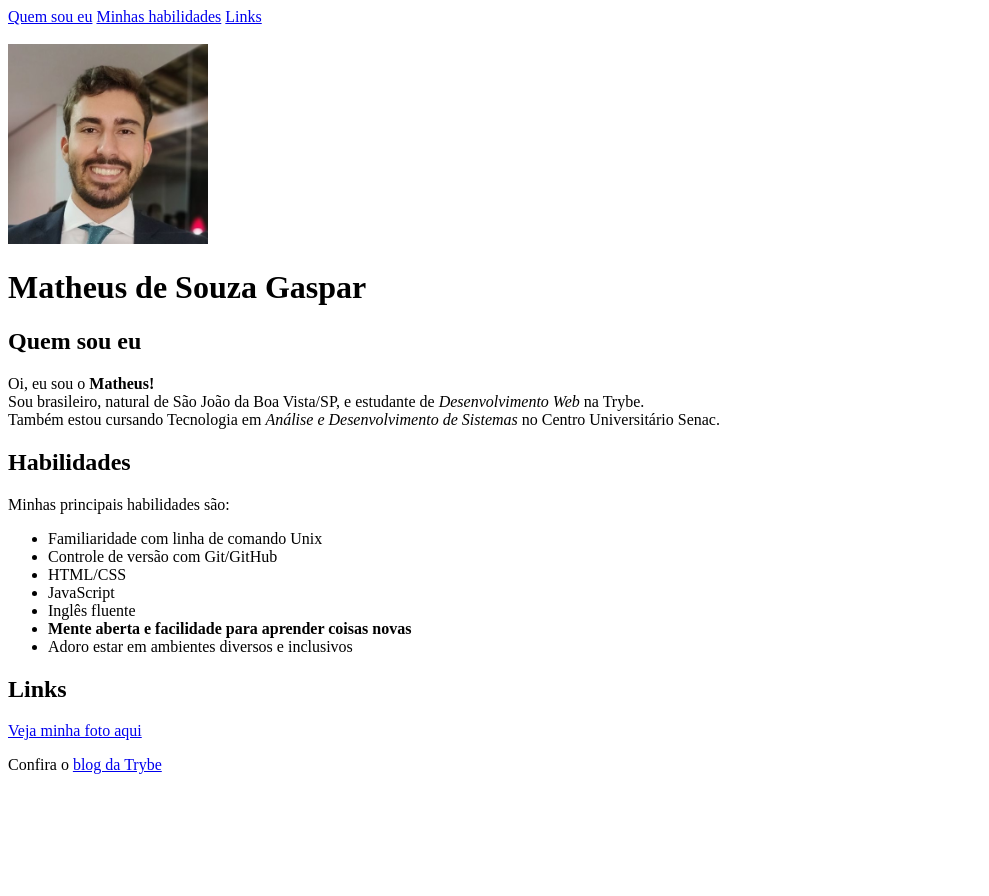
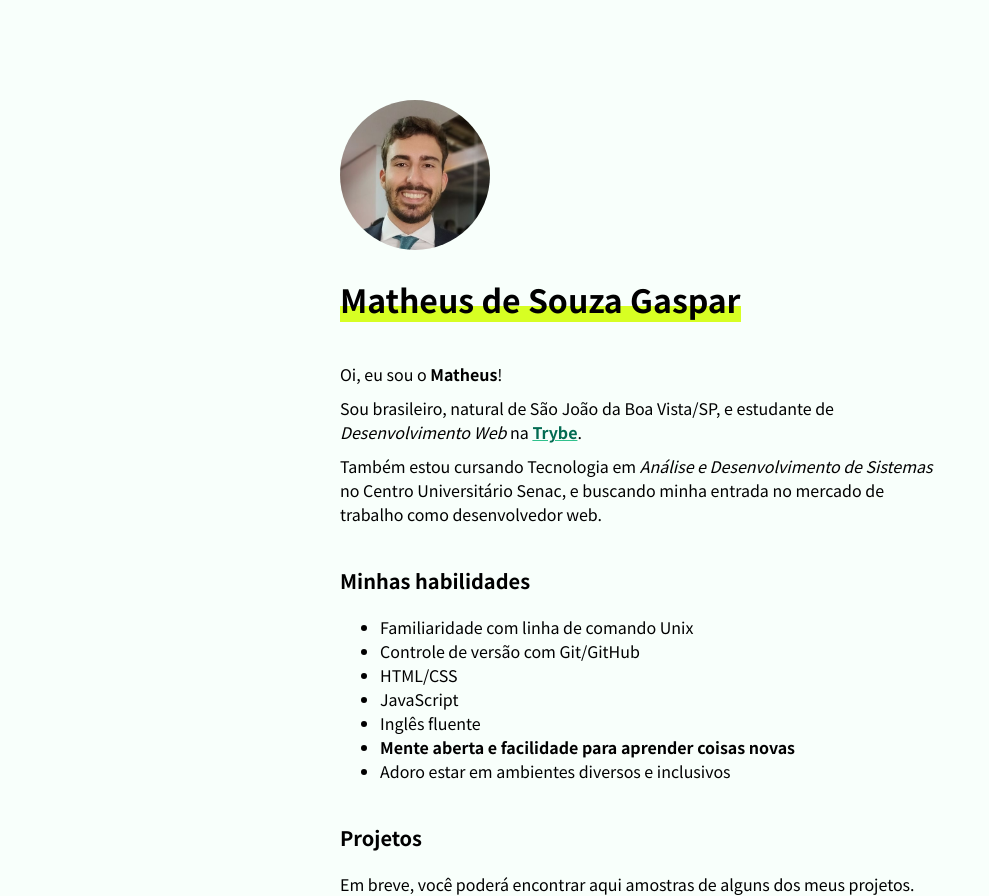
Before and after one commit to msgaspar/msgaspar.github.io, a plain HTML site: page index.html in a window 1280 px wide. Shown: the whole page, without its empty margins (0-989 px from the left). Before the commit the page ends 800 px from the top, so only its background shows below. Drawn offline with Linux system fonts and the light colour scheme.

Commit message:
adiciona estilos em css para primeira versão do portfolio

```diff
--- a/index.html
+++ b/index.html
@@ -3,22 +3,29 @@
 <head>
   <meta charset="UTF-8">
   <title>Portfolio | Matheus Gaspar</title>
+  <link rel="preconnect" href="https://fonts.gstatic.com">
+  <link href="https://fonts.googleapis.com/css2?family=Noto+Sans+JP:wght@400;700;900&display=swap" rel="stylesheet">
+  <link rel="stylesheet" href="style.css">
 </head>
 <body>
-  <a href="#sobre">Quem sou eu</a>
-  <a href="#habilidades">Minhas habilidades</a>
-  <a href="#links">Links</a>
+  <!-- <nav>
+    <a href="#sobre">Quem sou eu</a>
+    <a href="#habilidades">Minhas habilidades</a>
+    <a href="#links">Links</a>
+  </nav> -->
 
-  <br>
-  <br>
+  <div class="title-section">
+    <img id="profile-photo" src="fotoMatheus.jpg" alt="Matheus Gaspar">
+    <h1>Matheus de Souza Gaspar</h1>
+  </div>
 
-  <img id="foto-perfil" src="fotoMatheus.jpg" alt="Matheus Gaspar" width="200px">
-  <h1>Matheus de Souza Gaspar</h1>
-  <h2 id="sobre">Quem sou eu</h2>
-  <p>Oi, eu sou o <strong>Matheus!</strong><br>Sou brasileiro, natural de São João da Boa Vista/SP, e estudante de <em>Desenvolvimento Web</em> na Trybe.<br>Também estou cursando Tecnologia em <em>Análise e Desenvolvimento de Sistemas</em> no Centro Universitário Senac. </p>
+  <div class="about-section">
+    <p>Oi, eu sou o <strong>Matheus</strong>!</p>
+    <p>Sou brasileiro, natural de São João da Boa Vista/SP, e estudante de <em>Desenvolvimento Web</em> na <a id="link-trybe" target="_blank" href="https://www.betrybe.com">Trybe</a>.</p>
+    <p>Também estou cursando Tecnologia em <em>Análise e Desenvolvimento de Sistemas</em> no Centro Universitário Senac, e buscando minha entrada no mercado de trabalho como desenvolvedor web.</p>
+  </div>
 
-  <h2 id="habilidades">Habilidades</h2>
-  <p>Minhas principais habilidades são:</p>
+  <h3 id="habilidades">Minhas habilidades</h3>
   <ul>
     <li>Familiaridade com linha de comando Unix</li>
     <li>Controle de versão com Git/GitHub</li>
@@ -29,8 +36,9 @@
     <li>Adoro estar em ambientes diversos e inclusivos</li>
   </ul>
 
-  <h2 id="links">Links</h2>
-  <a href="#foto-perfil">Veja minha foto aqui</a>
-  <p>Confira o <a href="https://blog.betrybe.com" target="_blank">blog da Trybe</a></p>
+  <div id="projects-section">
+    <h3 id="links">Projetos</h3>
+    <p>Em breve, você poderá encontrar aqui amostras de alguns dos meus projetos.</p>
+  </div>
 </body>
 </html>
--- /dev/null
+++ b/style.css
@@ -0,0 +1,60 @@
+body {
+  margin: 0 auto;
+  display: flex;
+  flex-direction: column;
+  font-family: 'Noto Sans JP', sans-serif;
+  max-width: 600px;
+  background-color: #f8fffb;
+}
+
+*::selection {
+  background: #d7ff23;
+}
+
+.title-section {
+  margin-top: 100px;
+}
+
+#profile-photo {
+  width: 150px;
+  border-radius: 50%;
+}
+
+h1 {
+  margin-bottom: 40px;
+  font-weight: 700;
+  width: fit-content;
+  background: linear-gradient(180deg,rgba(255,255,255,0) 65%, #d7ff23 65%);
+}
+
+#link-trybe, #link-trybe:hover, #link-trybe:visited {
+  color: #036b52;
+  font-weight: 700;
+  text-decoration-color: #2fc18c;
+}
+
+p:first-child {
+  margin-top: 0;
+}
+
+p:last-child {
+  margin-bottom: 0;
+}
+
+p {
+  margin: 10px 0;
+}
+
+h3 {
+  font-size: 20px;
+  margin-top: 40px;
+  margin-bottom: 20px;
+}
+
+ul {
+  margin: 0;
+}
+
+.links > p {
+  margin-top: 0;
+}
```
